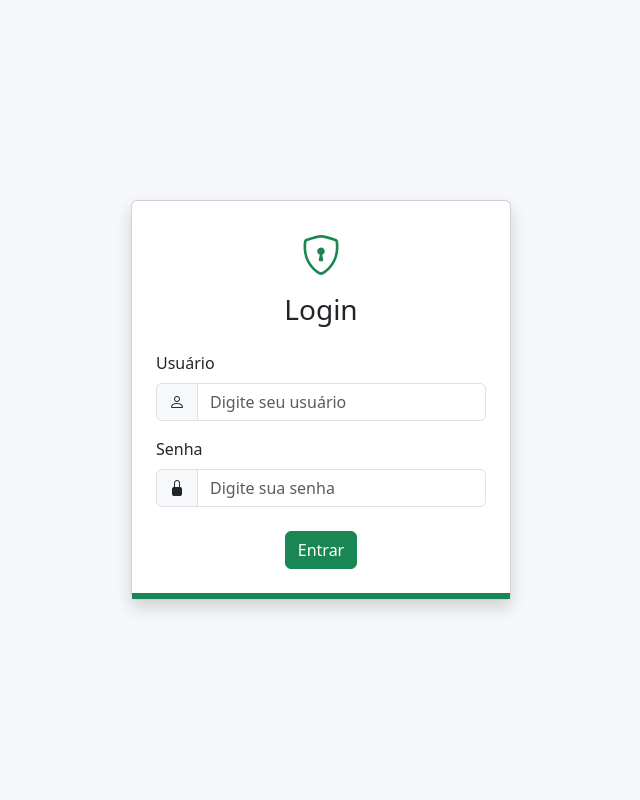
After one commit to NotlistForU/inundacao_urbana, a Django app: page /login/ in a window 1280 px wide. The commit adds this page. Shown: the whole page, without its empty margins (319-959 px from the left). Run offline with Django 5.2, Linux system fonts and the light colour scheme; some libraries are stand-ins or nearby versions.

Commit message:
Ajustado ordenar e filtrar por data; Tela de login; Rotas para tela de login e de historico

```diff
--- a/core/urls.py
+++ b/core/urls.py
@@ -12,6 +12,8 @@ from . import views
 urlpatterns = [
 # if(url = listagem_dados/){
     # Quando acessar 'listagem_dados/', chama a função 'listagem_dados' da views.py
-    path('listagem_dados/', views.view_listagem_dados, name='rota_listagem_dados')
+    path('listagem_dados/', views.view_listagem_dados, name='rota_listagem_dados'),
+    path('login/', views.view_login, name='rota_login'),
+    path('historico_alteracoes/', views.view_historico_alteracoes, name='rota_historico_alteracoes')
 #}
 ]
--- a/core/views.py
+++ b/core/views.py
@@ -3,6 +3,12 @@ from core.models import InundacaoUrbana
 from django.forms.models import model_to_dict
 import json
 # Create your views here.
+def view_login(request):
+    return render(request, 'core/template_login.html')
+
+def view_historico_alteracoes(request):
+    return render(request, 'core/template_historico_alteracoes.html')
+
 def view_listagem_dados(request):
     dados = InundacaoUrbana.objects.all()
     dados_json = [
--- a/static/css/style.css
+++ b/static/css/style.css
@@ -32,6 +32,16 @@
   transform: scale(1.15);
 }
 
+.btn {
+  transition: transform 0.2s ease-in-out, color 0.2s ease-in-out;
+  display: inline-block;
+  transform-origin: center;
+}
+
+.btn:hover {
+  transform: scale(1.15);
+}
+
 
 
 /* ======= BACKGROUNDS ====== */
@@ -49,6 +59,11 @@
 
 
 /* ======================  BORDERS  ================================================ */
+.border-color-verde-width-2 {
+  border: solid var(--size-2px) var(--verde);
+}
+
+
 
 /* top */
 .border-top-color-vermelho-width-2 {
--- a/templates/componentes/_modal_filtro.html
+++ b/templates/componentes/listagem_dados/_modal_filtro.html
@@ -99,11 +99,11 @@
             </div>
 
             <div class="modal-footer">
-                <button class="btn btn-secondary" data-bs-dismiss="modal">
+                <button class="btn btn-secondary" data-bs-dismiss="modal" id="btn-limpar-filtros">
                     Limpar
                 </button>
 
-                <button type="button" class="btn btn-primary" id="btn-aplicar-filtros">
+                <button class="btn btn-primary" id="btn-aplicar-filtros">
                     Aplicar filtros
                 </button>
             </div>
--- a/templates/componentes/_modal_novo_registro.html
+++ b/templates/componentes/listagem_dados/_modal_novo_registro.html
@@ -150,7 +150,7 @@
                     <!-- botão salvar novo registro -->
                     <button class="btn btn-sm btn-success" onclick="">Salvar</button>
                     <!-- botao cancelar edição -->
-                    <button class="btn btn-sm btn-secondary" onclick="">Cancelar</button>
+                    <button class="btn btn-sm btn-secondary" data-bs-dismiss="modal" onclick="">Cancelar</button>
 
                 </div>
 
--- /dev/null
+++ b/templates/core/template_login.html
@@ -0,0 +1,69 @@
+<!DOCTYPE html>
+<html lang="en">
+
+<head>
+    <meta charset="UTF-8">
+    <meta name="viewport" content="width=device-width, initial-scale=1.0">
+    <title>Login</title>
+
+    {% load static %}
+    <link rel="stylesheet" href="{% static 'css/bootstrap.min.css' %}">
+    <link rel="stylesheet" href="{% static 'css/style.css' %}">
+    <link rel="stylesheet" href="https://cdn.jsdelivr.net/npm/bootstrap-icons@1.11.3/font/bootstrap-icons.min.css">
+
+</head>
+
+<body class="bg-light-body">
+
+    <div class="d-flex justify-content-center align-items-center vh-100">
+
+        <div class="card shadow" style="width: 380px;">
+            <div class="card-body p-4 border-bottom-color-verde-width-6">
+
+                <div class="text-center mb-4">
+                    <i class="bi bi-shield-lock fs-1 text-success"></i>
+
+                    <h3 class="mt-2">Login</h3>
+                </div>
+
+                <form>
+
+                    <div class="mb-3">
+                        <label class="form-label">Usuário</label>
+
+                        <div class="input-group">
+                            <span class="input-group-text">
+                                <i class="bi bi-person"></i>
+                            </span>
+
+                            <input type="text" class="form-control" placeholder="Digite seu usuário">
+                        </div>
+                    </div>
+
+                    <div class="mb-4">
+                        <label class="form-label">Senha</label>
+
+                        <div class="input-group">
+                            <span class="input-group-text">
+                                <i class="bi bi-lock-fill"></i>
+                            </span>
+
+                            <input type="password" class="form-control" placeholder="Digite sua senha">
+                        </div>
+                    </div>
+                    <div class=" d-flex justify-content-center align-items-center">
+                        <button class="btn btn-success">
+                            Entrar
+                        </button>
+                    </div>
+
+                </form>
+
+            </div>
+        </div>
+
+    </div>
+
+</body>
+
+</html>
```
Also changed, not shown: static/js/inundacao_urbana/listagem_dados.js (+13 -2 lines), templates/componentes/_navbar.html (+8 -3 lines), templates/core/template_historico_alteracoes.html (added, +14 -0 lines), templates/core/template_listagem_dados.html (+12 -8 lines), templates/componentes/listagem_dados/_container_header.html (renamed from templates/componentes/_container_header.html), templates/componentes/listagem_dados/_modal_excluir_registro.html (renamed from templates/componentes/_modal_excluir_registro.html), templates/componentes/listagem_dados/_stats_cards.html (renamed from templates/componentes/_stats_cards.html), templates/componentes/listagem_dados/_table_colunas.html (renamed from templates/componentes/_table_colunas.html), templates/componentes/listagem_dados/_table_datas.html (renamed from templates/componentes/_table_datas.html), templates/componentes/listagem_dados/_table_datas_inputs.html (renamed from templates/componentes/_table_datas_inputs.html).
